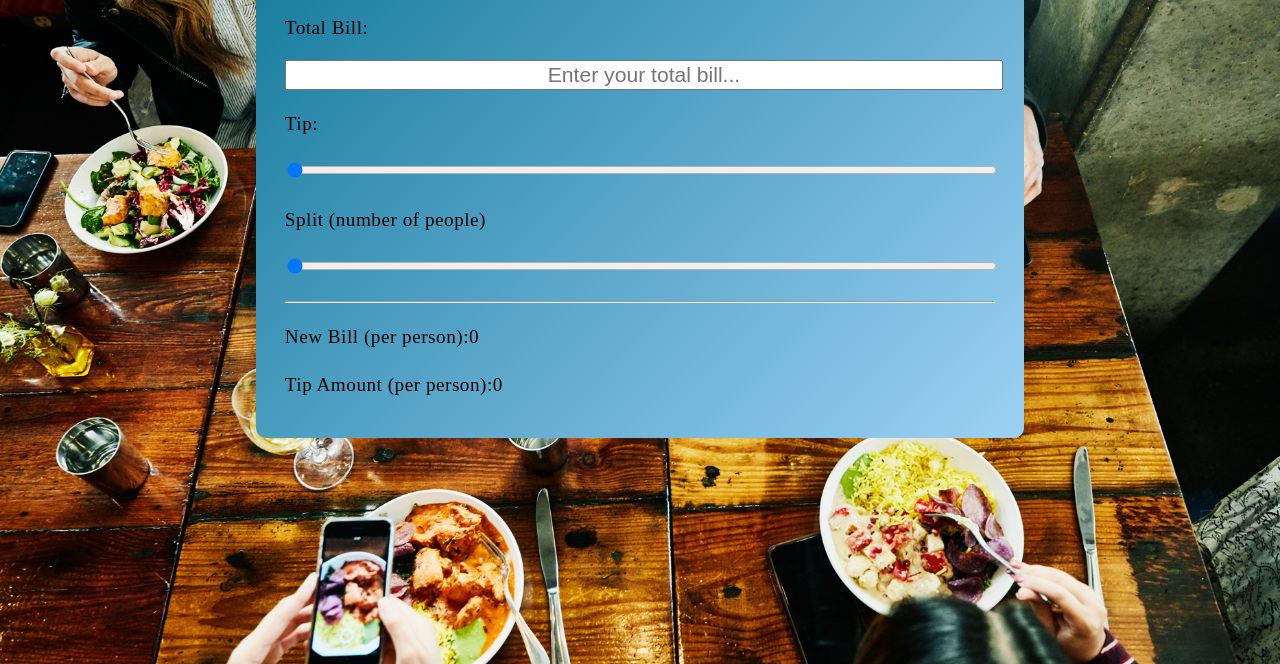
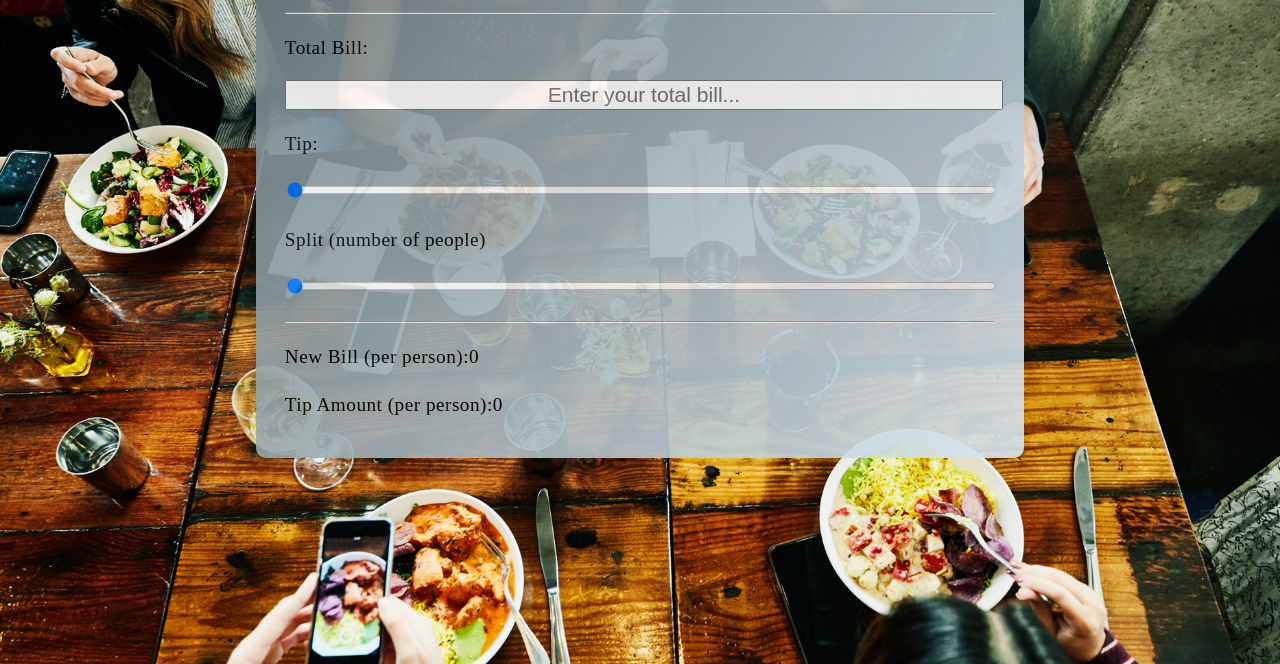
Before and after one commit to ariana-mirus20/tip-calculator, a plain HTML site: page index.html in a window 1280 px wide. Shown: the part 136-800 px from the top of the page. Drawn offline with Linux system fonts and the light colour scheme.

Commit message:
moved picture from public folder so that it would be visible to the css file

```diff
--- a/main.css
+++ b/main.css
@@ -12,7 +12,7 @@ h1 {
 
 #container {
   padding: 1.5em;
-  background: linear-gradient(-45deg, rgb(156, 209, 245), rgb(12, 117, 150));
+  background: linear-gradient(-45deg, rgb(216, 232, 242), rgb(106, 122, 126));
   border-radius: 10px;
 }
 
@@ -32,7 +32,12 @@ label, input {
 @media(min-width: 700px) {
   body {
     width: 60%;
-    background: url(/public/dining-with-friends.jpg) no-repeat center center fixed;
+    background: url(dining-with-friends.jpg) no-repeat center center fixed;
     background-size: cover;
+    margin-top: 20px;
+  }
+
+  #container {
+    opacity: 0.9;
   }
 }
```
Also changed, not shown: dining-with-friends.jpg (renamed from public/dining-with-friends.jpg).
